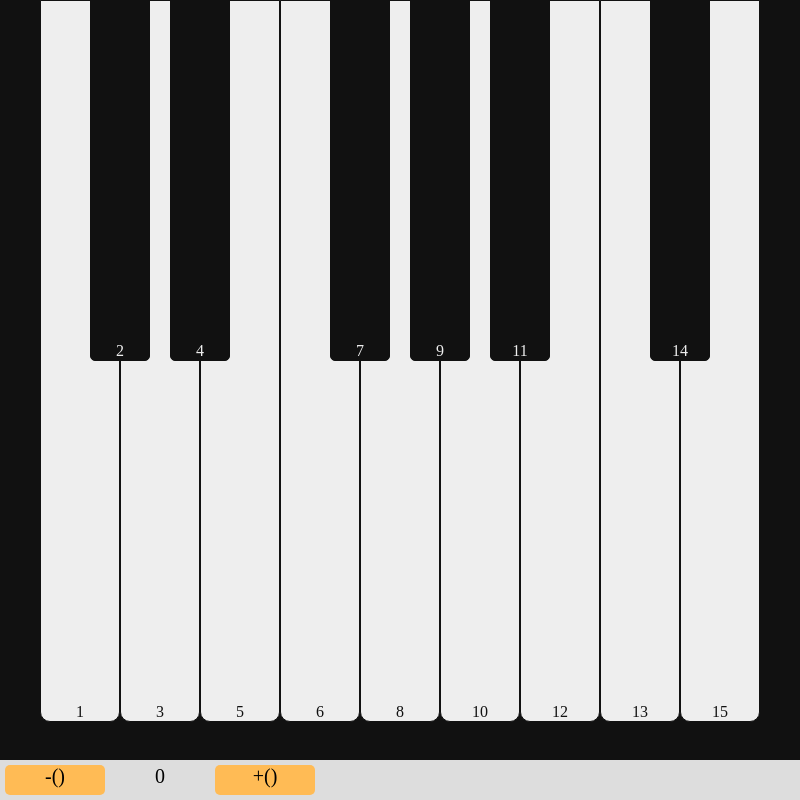
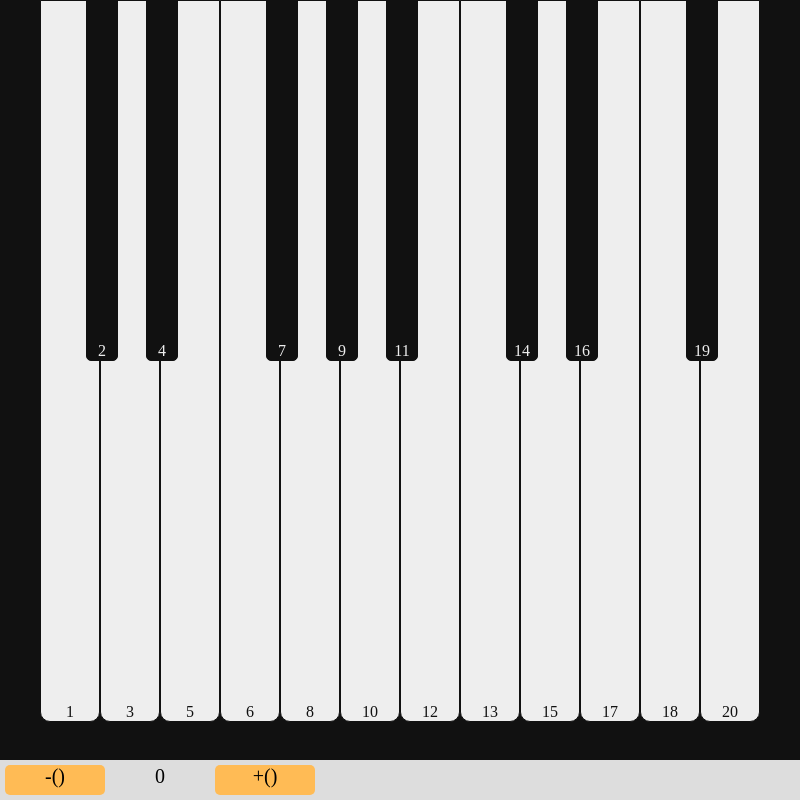
Before and after one commit to Fukusan64/Piano, an Electron app: page main_window/index.html in a window 800 px wide. Drawn offline with Linux system fonts and the light colour scheme.

Commit message:
キーの数増やしたい Fixes #1

```diff
--- a/main.js
+++ b/main.js
@@ -5,7 +5,7 @@ const path = require('path');
 function createWindow () {
   // Create the browser window.
   const mainWindow = new BrowserWindow({
-    width: 720,
+    width: 800,
     height: 300,
     webPreferences: {
       preload: path.join(__dirname, 'preload.js')
--- a/main_window/css/style.css
+++ b/main_window/css/style.css
@@ -38,7 +38,7 @@ html,body{
 .blackKey{
     background-color: #111;
     height: 47.5%;
-    width: calc(90% / 12);
+    width: 4%;/* calc(90% / 15); */
     border-radius: 0 0 5px 5px;
     z-index: 100;
     color: #eee;
@@ -46,7 +46,7 @@ html,body{
 .whiteKey{
     background-color: #eee;
     height: 95%;
-    width: calc(90% / 9);
+    width: 7.5%;/* calc(90% / 12); */
     border-radius: 0 0 10px 10px;
     color: #111;
 }
@@ -82,18 +82,23 @@ html,body{
     background-color: #f80;
 }
 
-#key1{left: calc(90% / 9 * 0 + 5%);}
-#key2{left: calc(90% / 9 * 1 - 90% / 24 + 5%);}
-#key3{left: calc(90% / 9 * 1 + 5%);}
-#key4{left: calc(90% / 9 * 2 - 90% / 24 + 5%);}
-#key5{left: calc(90% / 9 * 2 + 5%);}
-#key6{left: calc(90% / 9 * 3 + 5%);}
-#key7{left: calc(90% / 9 * 4 - 90% / 24 + 5%);}
-#key8{left: calc(90% / 9 * 4 + 5%);}
-#key9{left: calc(90% / 9 * 5 - 90% / 24 + 5%);}
-#key10{left: calc(90% / 9 * 5 + 5%);}
-#key11{left: calc(90% / 9 * 6 - 90% / 24 + 5%);}
-#key12{left: calc(90% / 9 * 6 + 5%);}
-#key13{left: calc(90% / 9 * 7 + 5%);}
-#key14{left: calc(90% / 9 * 8 - 90% / 24 + 5%);}
-#key15{left: calc(90% / 9 * 8 + 5%);}
+#key1{left:calc(7.5% * 0 + 5%);}
+#key2{left:calc(7.5% * 0.5 + 5% + 2%);}
+#key3{left:calc(7.5% * 1 + 5%);}
+#key4{left:calc(7.5% * 1.5 + 5% + 2%);}
+#key5{left:calc(7.5% * 2 + 5%);}
+#key6{left:calc(7.5% * 3 + 5%);}
+#key7{left:calc(7.5% * 3.5 + 5% + 2%);}
+#key8{left:calc(7.5% * 4 + 5%);}
+#key9{left:calc(7.5% * 4.5 + 5% + 2%);}
+#key10{left:calc(7.5% * 5 + 5%);}
+#key11{left:calc(7.5% * 5.5 + 5% + 2%);}
+#key12{left:calc(7.5% * 6 + 5%);}
+#key13{left:calc(7.5% * 7 + 5%);}
+#key14{left:calc(7.5% * 7.5 + 5% + 2%);}
+#key15{left:calc(7.5% * 8 + 5%);}
+#key16{left:calc(7.5% * 8.5 + 5% + 2%);}
+#key17{left:calc(7.5% * 9 + 5%);}
+#key18{left:calc(7.5% * 10 + 5%);}
+#key19{left:calc(7.5% * 10.5 + 5% + 2%);}
+#key20{left:calc(7.5% * 11 + 5%);}
--- a/main_window/index.html
+++ b/main_window/index.html
@@ -25,11 +25,16 @@
       <div id="key13" class="key whiteKey" data-active="false"><span class="label" id="label13">13</span></div>
       <div id="key14" class="key blackKey" data-active="false"><span class="label" id="label14">14</span></div>
       <div id="key15" class="key whiteKey" data-active="false"><span class="label" id="label15">15</span></div>
+      <div id="key16" class="key blackKey" data-active="false"><span class="label" id="label16">16</span></div>
+      <div id="key17" class="key whiteKey" data-active="false"><span class="label" id="label17">17</span></div>
+      <div id="key18" class="key whiteKey" data-active="false"><span class="label" id="label18">18</span></div>
+      <div id="key19" class="key blackKey" data-active="false"><span class="label" id="label19">19</span></div>
+      <div id="key20" class="key whiteKey" data-active="false"><span class="label" id="label20">20</span></div>
     </div>
     <div class="octCtrl">
-      <div id="key16" class="octaveSw" data-active="false"><span>-</span>(<span id="label16"></span>)</div>
+      <div id="key21" class="octaveSw" data-active="false"><span>-</span>(<span id="label21"></span>)</div>
       <div class="octDisplay"><span id="octave">0</span></div>
-      <div id="key17" class="octaveSw" data-active="false"><span>+</span>(<span id="label17"></span>)</div>
+      <div id="key22" class="octaveSw" data-active="false"><span>+</span>(<span id="label22"></span>)</div>
     </div>
     <!-- You can also require other files to run in this process -->
     <script src="./js/soundGenerator.js" defer></script>
--- a/main_window/js/piano.js
+++ b/main_window/js/piano.js
@@ -9,6 +9,7 @@ class Piano {
         this.changeOctEvent = () => {};
         this.soundGeneratorArray = [];
         this.gainNode = audioContext.createGain();
+        this.KEY_SIZE = 20;
 
         const compressor = audioContext.createDynamicsCompressor();
         compressor.threshold.setValueAtTime(-20, audioContext.currentTime);
@@ -18,8 +19,7 @@ class Piano {
         compressor.release.setValueAtTime(0.25, audioContext.currentTime);
         compressor.connect(this.gainNode);
 
-        const KEY_SIZE = 15;
-        for (let i = 0; i < KEY_SIZE; i++) {
+        for (let i = 0; i < this.KEY_SIZE; i++) {
             this.soundGeneratorArray[i] = new SoundGenerator(audioContext);
             this.soundGeneratorArray[i].connect(compressor);
         }
@@ -59,10 +59,10 @@ class Piano {
     }
 
     onKeyDown(index) {
-        if (index === 15) {
+        if (index === this.KEY_SIZE) {
             this.changeOct(-1);
             this.keyDownEvent(index);
-        } else if (index === 16) {
+        } else if (index === this.KEY_SIZE + 1) {
             this.changeOct(1);
             this.keyDownEvent(index);
         } else {
@@ -72,7 +72,7 @@ class Piano {
 
     onKeyUp(index) {
         this.keyUpEvent(index);
-        if (index >= 15) return;
+        if (index >= this.KEY_SIZE) return;
         this.stop(index);
     }
 
```
Also changed, not shown: config.json (+16 -11 lines).
